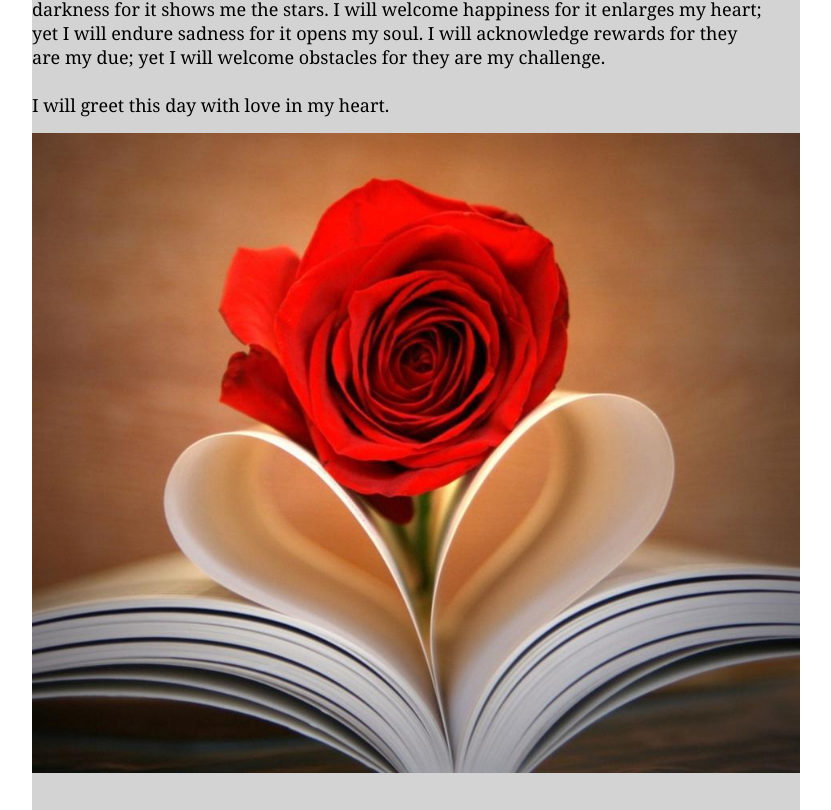
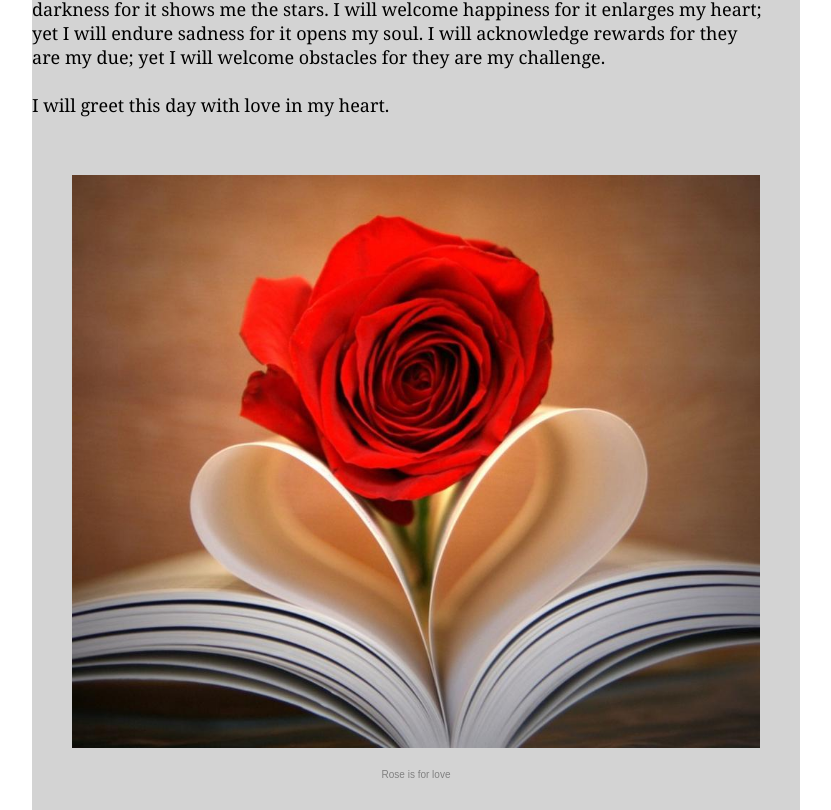
Before and after one commit to GavintheAmateur/simple-blog, a plain HTML site: page posts/2.html in a window 1280 px wide. Shown: the part 730-1540 px from the top of the page, without its empty margins (232-1063 px from the left). Drawn offline with Linux system fonts and the light colour scheme.

Commit message:
fix:added figcaption

```diff
--- a/css/typography.css
+++ b/css/typography.css
@@ -1,3 +1,10 @@
+
+figcaption {
+    color: gray;
+    font: x-small sans-serif;
+    text-align: center;
+}
+
 @media (max-width: 768px) {
     h2 {
         font: bold 150% Times;
--- a/posts/2.html
+++ b/posts/2.html
@@ -12,9 +12,9 @@
 <body>
 
 
-    <div class="main">
+    <section class="main">
 
-        <div class="article">
+        <article class="article">
             <div class="article-title">
                 <h2>I will greet this day with love in my heart</h2>
             </div>
@@ -41,7 +41,10 @@
                 are my due; yet I will welcome obstacles for they are my challenge.
 
                 I will greet this day with love in my heart.
-                <img alt="love" src="/img/2.jpeg"/>
+                <figure>
+                    <img alt="love" src="/img/2.jpeg">
+                    <figcaption>Rose is for love</figcaption>
+                </figure>
 
                 And how will I speak? I will laud mine enemies and they will become friends; I will
                 encourage my friends and they will become brothers. Always will I dig for reasons to
@@ -115,9 +118,9 @@
             </pre>
 
 
-        </div>
+        </article>
 
-    </div>
+    </section>
 </body>
 <script src="/js/header.js" type="module"></script>
 <script src="/js/sidebar.js" type="module"></script>
```
Also changed, not shown: posts/1.html (+4 -1 lines), posts/3.html (+8 -5 lines), posts/4.html (+8 -8 lines), posts/5.html (+8 -5 lines), posts/6.html (+8 -5 lines).
